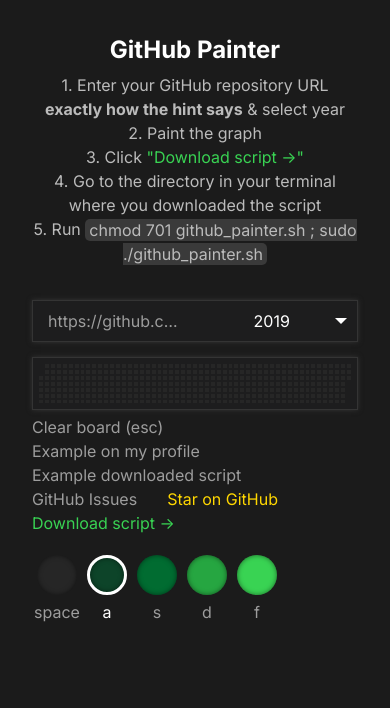
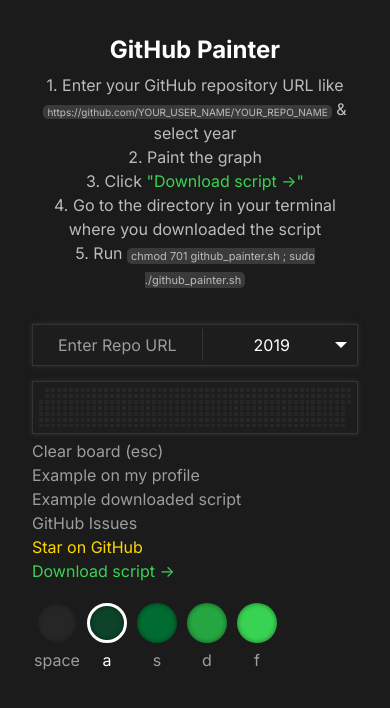
Before and after one commit to mattrltrent/github_painter, a Next.js app: page / in a window 390 px wide. Shown: the top 708 px of the page. Built offline with nearby package versions, Linux system fonts and the light colour scheme.

Commit message:
fix: corrects UI and Mobile view
fix for issue #2 and #3

```diff
--- a/src/app/components/Title.js
+++ b/src/app/components/Title.js
@@ -13,17 +13,18 @@
         <meta name="author" content="Matthew Trent" />
         <meta name="viewport" content="initial-scale=1.0, width=device-width" />
       </Head>
-      <link
+      {/* <link
         href="https://fonts.googleapis.com/css2?family=inter&display=swap"
         rel="stylesheet"
-      />
+      /> */}
       <h1 className={styles.h1}>GitHub Painter</h1>
 
       {/* <h1 className={styles.title}>GitHub Contribution Graph Painter</h1> */}
       {/* <h2 className={styles.subtitle}><a className={styles.star} target='_blank' href='https://github.com/mattrltrent/github_painter'>Starring ⭐️</a> the project on GitHub means the world to me. Built in one evening! 🌌 */}
       {/* </h2> */}
       <ol className={[styles.bottomPadding].join(" ")}>
-        <li className={styles.light}>1. Enter your GitHub repository URL <b>exactly how the hint says</b> &#38; select year</li>
+        <li className={styles.light}>1. Enter your GitHub repository URL like <span className={styles.code2}>https://github.com/YOUR_USER_NAME/YOUR_REPO_NAME</span> &#38; select year</li>
+
         <li className={styles.light}>2. Paint the graph</li>
         <li className={styles.light}>3. Click <span className={styles.highlight}>&quot;Download script -&gt;&quot;</span></li>
         <li className={styles.light}>4. Go to the directory in your terminal where you downloaded the script</li>
--- a/src/app/components/YearSelector.js
+++ b/src/app/components/YearSelector.js
@@ -62,12 +62,13 @@
       <div className="custom-select">
       <input
       type="text"
-         placeholder="https://github.com/YOUR_USER_NAME/YOUR_REPO_NAME.git"
+      placeholder="Enter Repo URL"
       className="text-field"
-        //  style={{ width: '200px' }}
       value={textFieldValue}
       onChange={handleTextFieldChange}
       onKeyDown={handleKeyDown}
+      onFocus={(e) => e.target.placeholder = ""}
+      onBlur={(e) => e.target.placeholder = "Enter Repo URL"} // Optional: To restore placeholder on blur
     />
         <div className="separator"></div>
         <select
@@ -84,7 +85,7 @@
       <style jsx>{`
         .year-selector {
           display: flex;
-          align-items: center;
+          align-items: left;
           gap: 10px;
           margin-top: 15px;
         }
--- a/src/app/styles/PaletteSelector.module.css
+++ b/src/app/styles/PaletteSelector.module.css
@@ -11,6 +11,15 @@
   align-items: center;
   margin-right: 10px;
   flex-wrap: wrap;
+  justify-content: flex-start;
+  white-space: nowrap;
+}
+
+@media (max-width: 600px) {
+  .buttonGroup {
+    flex-direction: column;
+    align-items: flex-start;
+  }
 }
 
 .between {
@@ -21,8 +30,14 @@
   display: flex;
   flex-direction: row;
   margin-top: 15px;
-    justify-content: left;
+  justify-content: flex-start;
   margin-bottom: 10px;
+}
+
+@media (max-width: 600px) {
+  .paletteSelector {
+    flex-direction: column;
+  }
 }
 
 .paletteOption {
@@ -51,4 +66,5 @@
   border-radius: 4px;
   cursor: pointer;
   outline: none;
+  white-space: nowrap;
 }
--- a/src/app/styles/Title.module.css
+++ b/src/app/styles/Title.module.css
@@ -45,7 +45,7 @@
 
 .code {
 font-family: 'inter', sans-serif;
-  font-size: 16px;
+font-size: 11px;
 color: #bbbbbb;
 background-color: #3a3a3a;
 padding-left: 4px;
@@ -55,3 +55,22 @@
 border-radius: 5px;
 margin-bottom: 20px;
 }
+
+.code2 {
+font-family: 'inter', sans-serif;
+font-size: 10px;
+color: #bbbbbb;
+background-color: #3a3a3a;
+padding-left: 4px;
+padding-right: 4px;
+padding-top: .5px;
+padding-bottom: 1.5px;
+border-radius: 5px;
+margin-bottom: 20px;
+}
+
+@media (min-width: 768px) {
+.code2,.code{
+  font-size: 16px;
+}
+}
--- a/src/utils/download.js
+++ b/src/utils/download.js
@@ -7,7 +7,7 @@
   arrayToWrite.push(`mkdir github_painter`);
   arrayToWrite.push(`cd github_painter`);
   arrayToWrite.push(`git init`);
-  arrayToWrite.push(`git remote add origin ${textSlice.textFieldValue}`);
+  arrayToWrite.push(`git remote add origin ${textSlice.textFieldValue}.git`);
   arrayToWrite.push(`git pull origin main`);
   arrayToWrite.push(`touch foobar.txt`);
 
```
Lines whose indentation alone changed are shown as unchanged.
